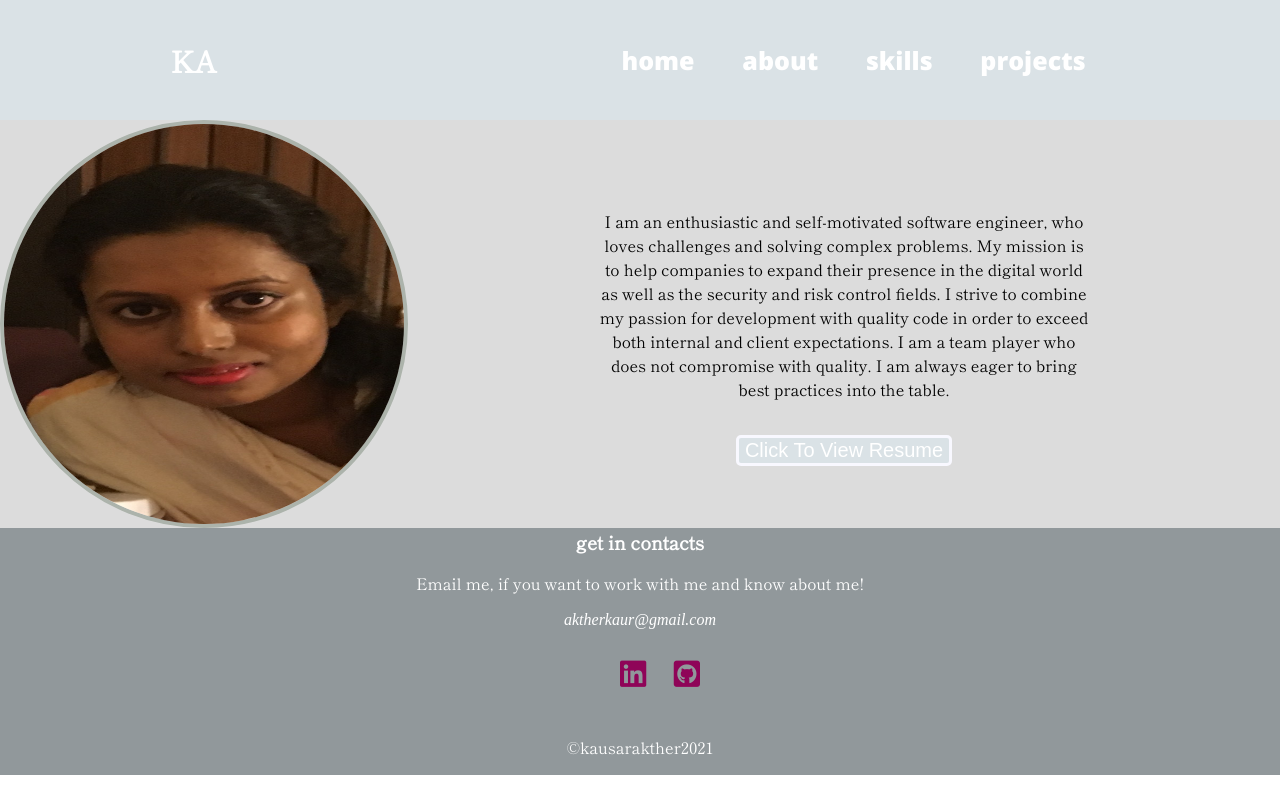
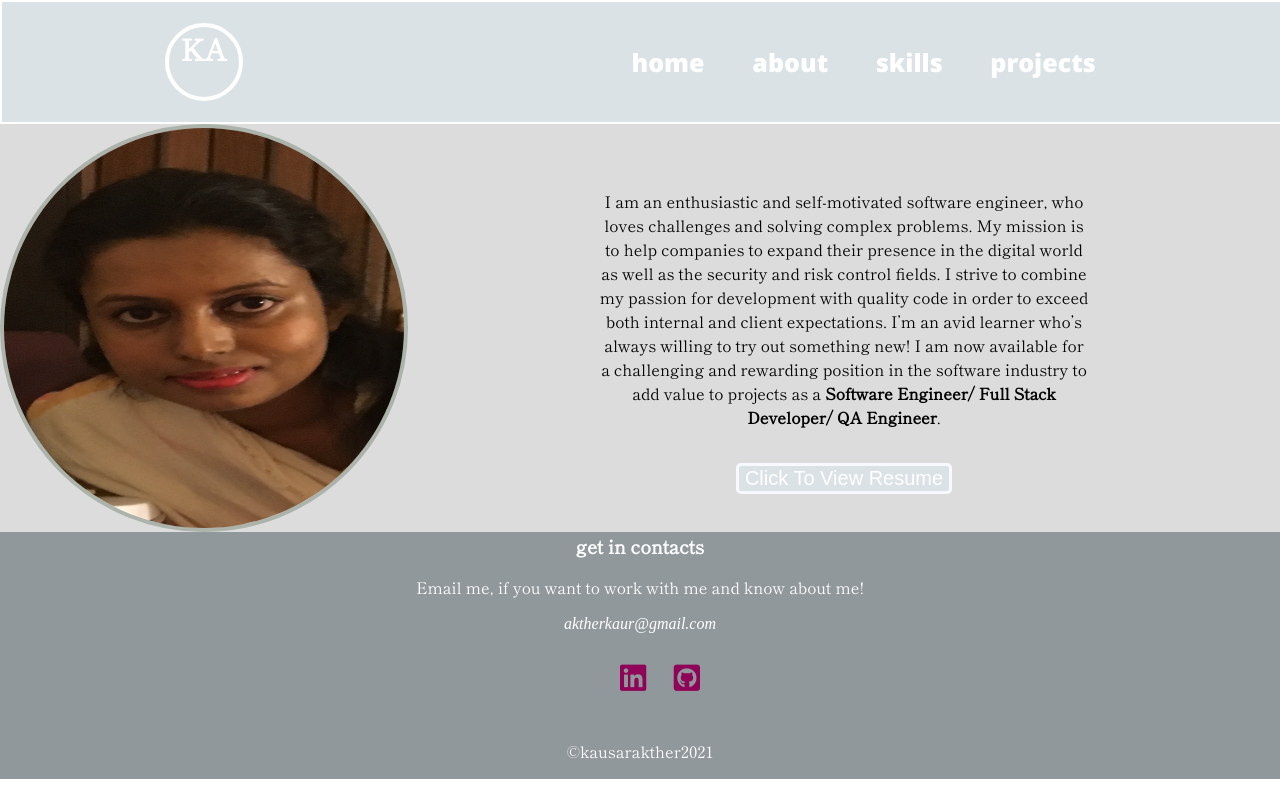
Before and after one commit to kakther/kausarakther-portfolio, a React (Create React App) app: page /about in a window 1280 px wide. Built offline with nearby package versions, Linux system fonts and the light colour scheme.

Commit message:
add css to skills

```diff
--- a/src/components/About.js
+++ b/src/components/About.js
@@ -9,7 +9,7 @@ function About() {
             <img id='portfolio-picture' src={picture} />
             <div className="about">
                 <p>
-                    I am an enthusiastic and self-motivated software engineer, who loves challenges and solving complex problems. My mission is to help companies to expand their presence in the digital world as well as the security and risk control fields. I strive to combine my passion for development with quality code in order to exceed both internal and client expectations. I am a team player who does not compromise with quality. I am always eager to bring best practices into the table.
+                    I am an enthusiastic and self-motivated software engineer, who loves challenges and solving complex problems. My mission is to help companies to expand their presence in the digital world as well as the security and risk control fields. I strive to combine my passion for development with quality code in order to exceed both internal and client expectations. I’m an avid learner who’s always willing to try out something new! I am now available for a challenging and rewarding position in the software industry to add value to projects as a <strong>Software Engineer/ Full Stack Developer/ QA Engineer</strong>.
                 </p>
                 <br />
                 <a href='https://drive.google.com/file/d/1zc5oCjYIjFXh0EwwebQjMtK9mXPxVMDI/view?usp=sharing' rel="noreferrer" target="_blank">
--- a/src/components/Nav.js
+++ b/src/components/Nav.js
@@ -4,7 +4,7 @@ import {Link} from 'react-router-dom'
 function Nav (){
     return(
         <div className="nav">
-            <h3>KA</h3>
+            <h3 id='ka'>KA</h3>
             <ul className="nav-links">
                 <Link to="/home">
                 <li>home</li>
--- a/src/components/Projects.js
+++ b/src/components/Projects.js
@@ -18,7 +18,7 @@ function Projects() {
                         <a href="https://zarafund.herokuapp.com/fund"><i class="fas fa-external-link-square-alt"></i></a>
                     </li>
                     <li >
-                        <a href="https://github.com/"><i class="fab fa-github-square"></i></a>
+                        <a href="https://github.com/kakther/project-two"><i class="fab fa-github-square"></i></a>
                     </li>
                     </ul>
                     </div>
@@ -45,7 +45,7 @@ function Projects() {
                         <a href="https://peaceful-caverns-65474.herokuapp.com/"><i class="fas fa-external-link-square-alt"></i></a>
                     </li>
                     <li >
-                        <a href="https://github.com/"><i class="fab fa-github-square"></i></a>
+                        <a href="https://github.com/ryanimd/Song-App"><i class="fab fa-github-square"></i></a>
                     </li>
                     </ul>
                     </div>
@@ -74,7 +74,7 @@ function Projects() {
                         <a href="https://peaceful-caverns-65474.herokuapp.com/"><i class="fas fa-external-link-square-alt"></i></a>
                     </li>
                     <li >
-                        <a href="https://github.com/"><i class="fab fa-github-square"></i></a>
+                        <a href="https://github.com/lanegrim/movie-basement-front-end"><i class="fab fa-github-square"></i></a>
                     </li>
                     </ul>
 
--- a/src/index.css
+++ b/src/index.css
@@ -20,11 +20,7 @@ body {
   margin: 0;
   font-size: 25px;
   width: 100%;
-  /* position: fixed;
-  width: 100%;
-  top: 0; */
-
-
+  border: solid 2px white;
 }
 
 .nav-links{
@@ -34,14 +30,21 @@ body {
   align-items: center;
   list-style: none;
   font: 1em sans-serif;
+}
 
-}
 .nav-links a{
   text-decoration: none;
   font-family: 'Open Sans', sans-serif;
   color: white;
 }
 
+#ka{
+  border-radius: 50%;
+  border: 4px solid white;
+  height: 70px;
+  width: 70px;
+  align-items: center;
+}
 
 .home-container{
   background-image: url('https://miro.medium.com/max/12000/1*pUi3vkj06Vqp_sXeiI-UbQ.jpeg');
@@ -50,7 +53,6 @@ body {
   position: relative;
   background-size: cover;
   background-position: 50% 50%;
-
 }
 
 .home{
@@ -65,7 +67,6 @@ body {
   align-items: center;
   justify-content: center;
   flex-direction: column;
-
 }
 
 .home h1 {
@@ -85,7 +86,8 @@ body {
     background-color: gainsboro;
     align-items: center;
     justify-content: center;
-     width: 100%;
+    width: 100%;
+    height: 100%;
 }
 
 .about {
@@ -97,8 +99,6 @@ body {
   align-items: center;
   margin: 0 auto;
   width: 500px;
-
-
 }
 
 .about{
@@ -111,8 +111,6 @@ body {
   border-radius: 5px;
   color: white;
   font-size: 20px;
-
-
 }
 
 #resume-button:hover{
@@ -135,16 +133,15 @@ h1, h2, h3, h4, p{
   width: 400px;
 }
 
-/* #portfolio-picture:hover{
-  border: 5px solid var(--sage);
+#portfolio-picture:hover{
+  border: 4px solid var(--magenta);
 
 
-} */
+}
 
 
 #about-me{
   text-align: center;
-  /* background-color: gray; */
   color: white;
 }
 
@@ -176,7 +173,6 @@ h1, h2, h3, h4, p{
   background-color: #ACB3AB;
   margin: 0;
   box-sizing: border-box;
-
 }
 
 .skills-icons{
@@ -184,9 +180,6 @@ h1, h2, h3, h4, p{
   width: 80%;
   margin: 0 auto;
   flex-wrap: wrap;
-
-
-
 }
 
 .skills-icons li{
@@ -198,8 +191,6 @@ h1, h2, h3, h4, p{
   font-size: 20px;
   color: whitesmoke;
   flex-direction: column;
-
-
 }
 
 #size {
@@ -233,7 +224,6 @@ h3,p{
   align-items: center;
   flex-direction: column;
   margin: 0;
-
 }
 
 .projects-ul li{
@@ -242,10 +232,7 @@ h3,p{
   align-items: center;
   padding: 10px 0px;
   width: 80%;
-
-
 }
-
 
 
 .projects-ul img{
@@ -333,7 +320,10 @@ li{
 .fab{
   color:#8F0458;
 
+
 }
+
+
 
 .fas{
   color:#8F0458;
```
